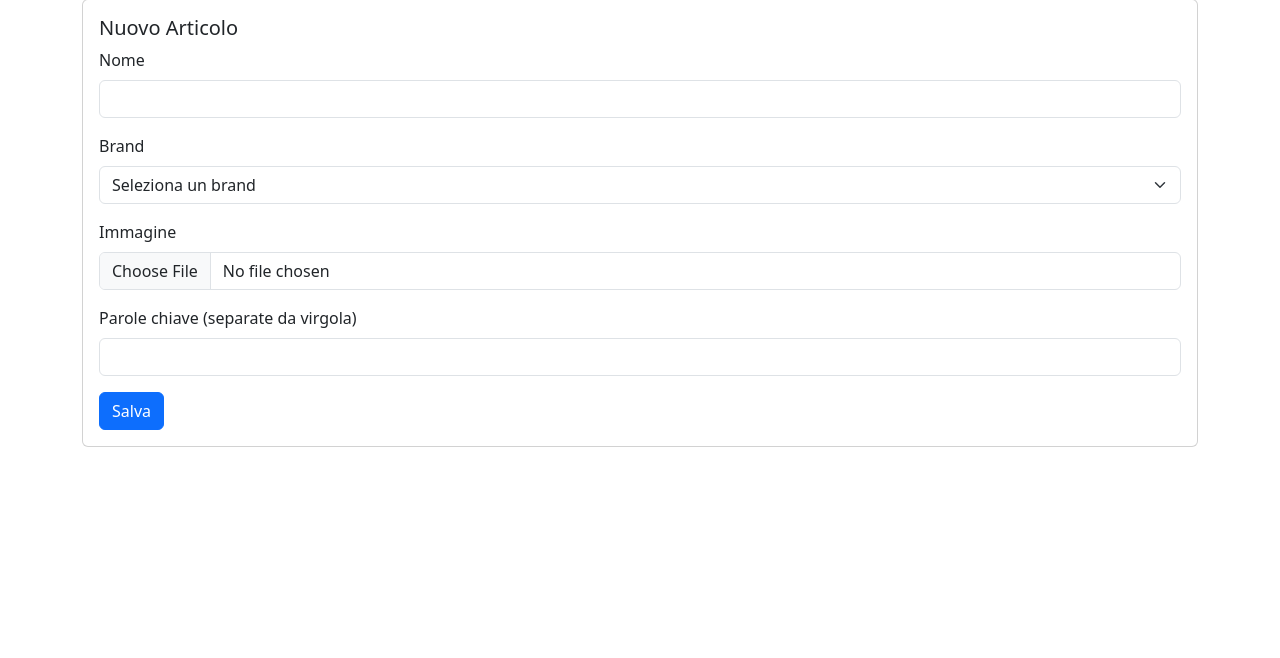
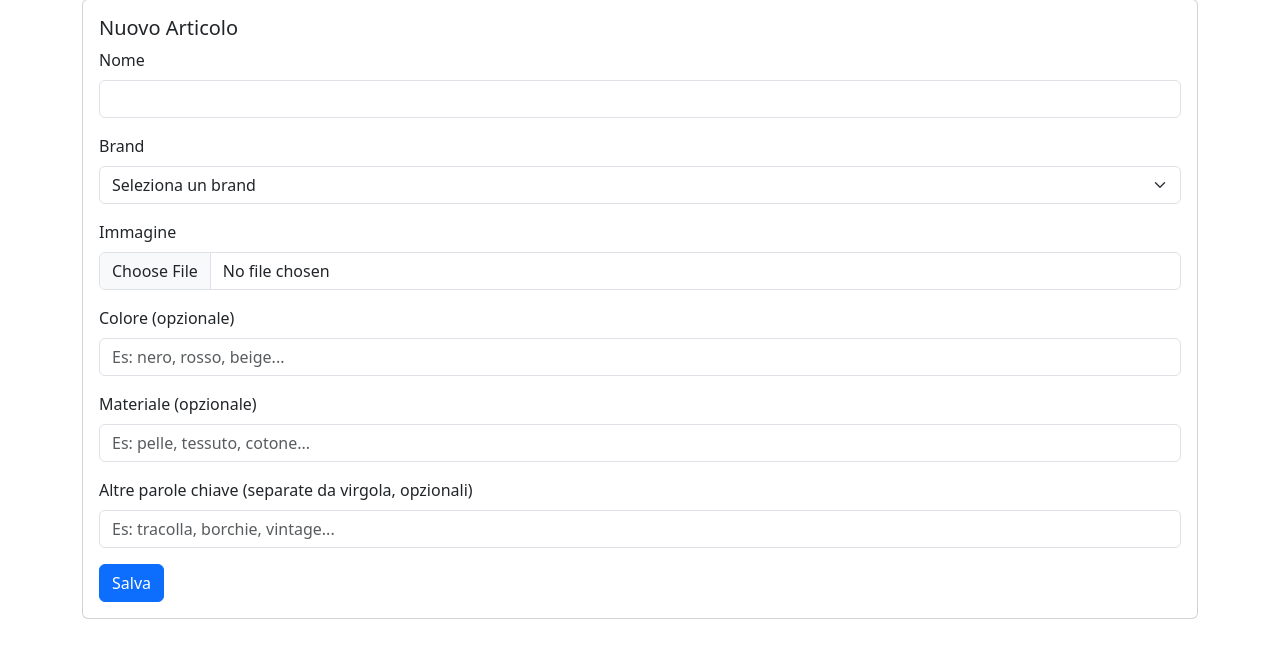
Before and after one commit to FlavioLombardi95/dist_gestionale, a Flask app: page / in a window 1280 px wide. Shown: the part 97-755 px from the top of the page. Run offline with Flask 3, Linux system fonts and the light colour scheme; data that the repository does not hold is empty.

Commit message:
Miglioramento generazione frase, aggiunta campi colore e materiale

```diff
--- a/app.py
+++ b/app.py
@@ -20,6 +20,8 @@ class Articolo(db.Model):
     immagine = db.Column(db.String(200))
     keywords = db.Column(db.Text)
     created_at = db.Column(db.DateTime, default=datetime.utcnow)
+    colore = db.Column(db.String(50))
+    materiale = db.Column(db.String(50))
 
     def to_dict(self):
         return {
@@ -27,6 +29,8 @@ class Articolo(db.Model):
             'nome': self.nome,
             'brand': self.brand,
             'immagine': self.immagine,
+            'colore': self.colore,
+            'materiale': self.materiale,
             'keywords': self.keywords.split(',') if self.keywords else []
         }
 
@@ -58,6 +62,8 @@ def create_articolo():
         nome=data['nome'],
         brand=data['brand'],
         immagine=filename,
+        colore=data.get('colore', ''),
+        materiale=data.get('materiale', ''),
         keywords=data['keywords']
     )
 
@@ -73,6 +79,8 @@ def update_articolo(id):
 
     articolo.nome = data['nome']
     articolo.brand = data['brand']
+    articolo.colore = data.get('colore', '')
+    articolo.materiale = data.get('materiale', '')
     articolo.keywords = data['keywords']
 
     file = request.files.get('immagine')
@@ -121,29 +129,45 @@ def estrai_colore_materiale(keywords):
 @app.route('/api/genera-frase/<int:id>', methods=['GET'])
 def genera_frase(id):
     articolo = Articolo.query.get_or_404(id)
+    colore = articolo.colore.strip() if articolo.colore else ''
+    materiale = articolo.materiale.strip() if articolo.materiale else ''
     keywords = articolo.keywords.split(',') if articolo.keywords else []
+    keywords = [k.strip() for k in keywords if k.strip()]
     brand = articolo.brand
+    nome = articolo.nome
 
-    if not keywords:
-        return jsonify({'frase': 'Nessuna parola chiave disponibile'})
+    varianti = []
+    # Variante completa
+    if colore and materiale and keywords:
+        varianti.append(f"{brand} presenta {nome} in {materiale} {colore} con dettagli come {', '.join(keywords)}.")
+        varianti.append(f"Scopri {nome} di {brand}: {materiale} {colore}, {', '.join(keywords)} e stile unico.")
+    # Solo colore e materiale
+    if colore and materiale:
+        varianti.append(f"{brand} {nome} in {materiale} {colore}, un classico intramontabile.")
+        varianti.append(f"Eleganza {colore} e qualità {materiale} per {nome} di {brand}.")
+    # Solo colore
+    if colore:
+        varianti.append(f"{brand} {nome} nella raffinata tonalità {colore}.")
+        varianti.append(f"Scopri il fascino del {colore} con {nome} di {brand}.")
+    # Solo materiale
+    if materiale:
+        varianti.append(f"{brand} {nome} realizzato in pregiato {materiale}.")
+        varianti.append(f"Materiale: {materiale}. Un must firmato {brand}.")
+    # Solo keyword
+    if keywords:
+        varianti.append(f"{brand} {nome}: {', '.join(keywords)}.")
+        varianti.append(f"Lasciati conquistare da {nome} di {brand}, {', '.join(keywords)}.")
+    # Nessuna info
+    if not (colore or materiale or keywords):
+        varianti.append(f"{brand} presenta {nome}, un articolo esclusivo.")
+        varianti.append(f"Scopri {nome} di {brand}, stile e unicità.")
 
-    # Schemi fraseologici descrittivi/emozionali
-    schemi = [
-        f"{brand}: {{keyword1}} e {{keyword2}} si fondono in un articolo che trasmette {{keyword3}}.",
-        f"Lasciati conquistare dall'eleganza di {brand}, dove {{keyword1}} e {{keyword2}} incontrano la {{keyword3}}.",
-        f"Con {brand}, ogni dettaglio racconta una storia di {{keyword1}}, {{keyword2}} e {{keyword3}}.",
-        f"Scopri la magia di {brand}: {{keyword1}}, {{keyword2}} e un tocco di {{keyword3}} per emozionare ogni giorno.",
-        f"{brand} presenta un articolo che unisce {{keyword1}}, {{keyword2}} e {{keyword3}} in un'esperienza unica."
-    ]
-
-    schema = random.choice(schemi)
-    selected_keywords = random.sample(keywords, min(3, len(keywords)))
-    frase1 = schema.format(
-        keyword1=selected_keywords[0].strip(),
-        keyword2=selected_keywords[1].strip() if len(selected_keywords) > 1 else selected_keywords[0].strip(),
-        keyword3=selected_keywords[2].strip() if len(selected_keywords) > 2 else selected_keywords[0].strip()
-    )
-    frase2 = "Ti abbiamo inviato un'offerta ad un prezzo ulteriormente scontato, cogli subito questa occasione irripetibile!"
+    frase1 = random.choice(varianti)
+    frase2 = random.choice([
+        "Ti abbiamo inviato un'offerta ad un prezzo ulteriormente scontato, cogli subito questa occasione irripetibile!",
+        "Approfitta ora di questa proposta esclusiva!",
+        "Non lasciarti sfuggire questa opportunità unica!"
+    ])
     frase = frase1 + " " + frase2
     return jsonify({'frase': frase})
 
--- a/templates/index.html
+++ b/templates/index.html
@@ -97,8 +97,16 @@
                         <input type="file" class="form-control" id="immagine" accept="image/*">
                     </div>
                     <div class="mb-3">
-                        <label for="keywords" class="form-label">Parole chiave (separate da virgola)</label>
-                        <input type="text" class="form-control" id="keywords" required>
+                        <label for="colore" class="form-label">Colore (opzionale)</label>
+                        <input type="text" class="form-control" id="colore" placeholder="Es: nero, rosso, beige...">
+                    </div>
+                    <div class="mb-3">
+                        <label for="materiale" class="form-label">Materiale (opzionale)</label>
+                        <input type="text" class="form-control" id="materiale" placeholder="Es: pelle, tessuto, cotone...">
+                    </div>
+                    <div class="mb-3">
+                        <label for="keywords" class="form-label">Altre parole chiave (separate da virgola, opzionali)</label>
+                        <input type="text" class="form-control" id="keywords" placeholder="Es: tracolla, borchie, vintage...">
                     </div>
                     <button type="submit" class="btn btn-primary">Salva</button>
                 </form>
@@ -163,6 +171,8 @@
             formData.append('nome', document.getElementById('nome').value);
             formData.append('brand', document.getElementById('brand').value);
             formData.append('keywords', document.getElementById('keywords').value);
+            formData.append('colore', document.getElementById('colore').value);
+            formData.append('materiale', document.getElementById('materiale').value);
 
             const immagine = document.getElementById('immagine').files[0];
             if (immagine) {
@@ -289,11 +299,11 @@
         function editArticolo(articolo) {
             document.getElementById('nome').value = articolo.nome;
             document.getElementById('brand').value = articolo.brand;
+            document.getElementById('colore').value = articolo.colore || '';
+            document.getElementById('materiale').value = articolo.materiale || '';
             document.getElementById('keywords').value = articolo.keywords.join(', ');
-
             const form = document.getElementById('articoloForm');
             form.dataset.editId = articolo.id;
-
             form.scrollIntoView({ behavior: 'smooth' });
         }
 
```
